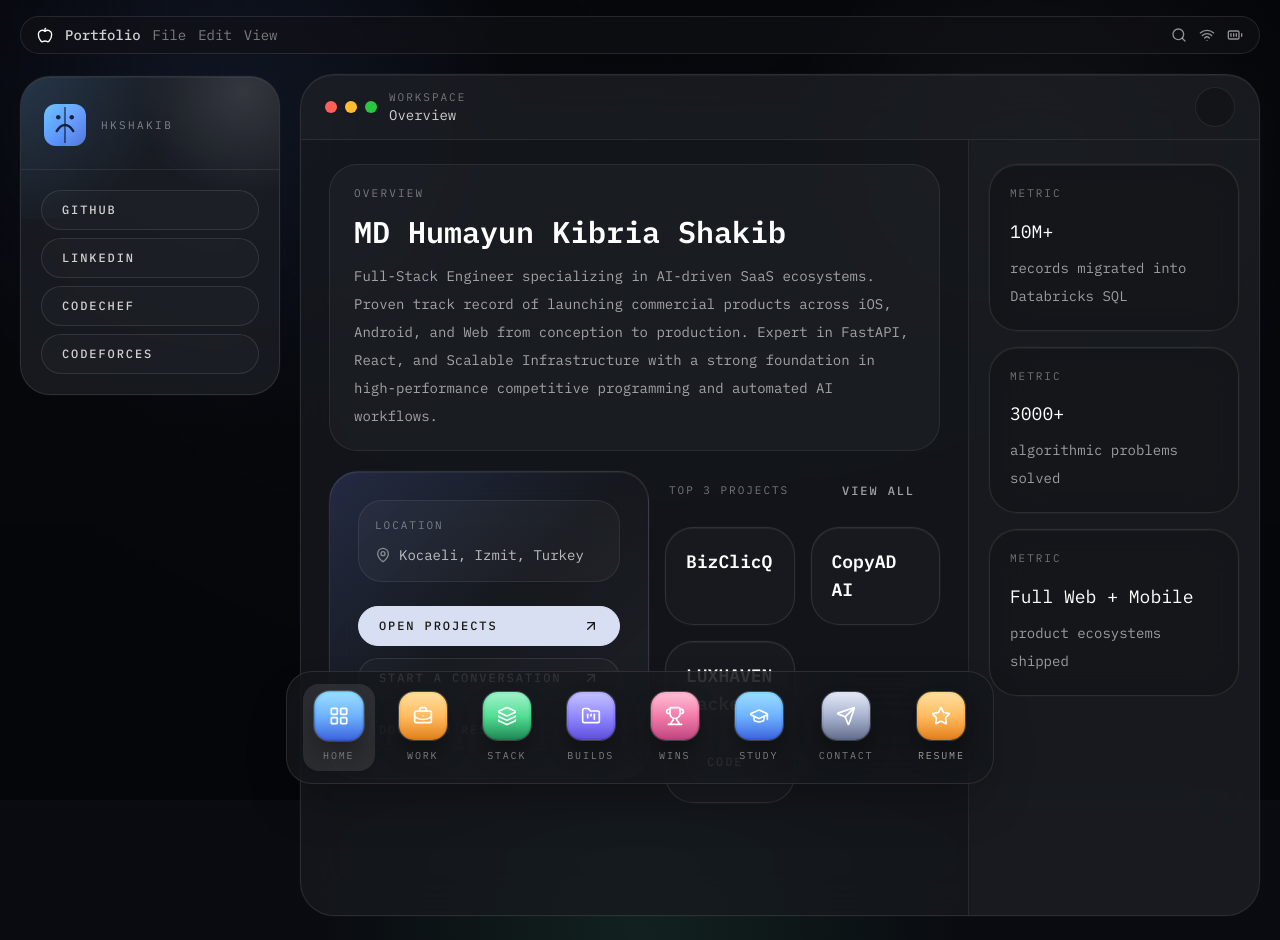
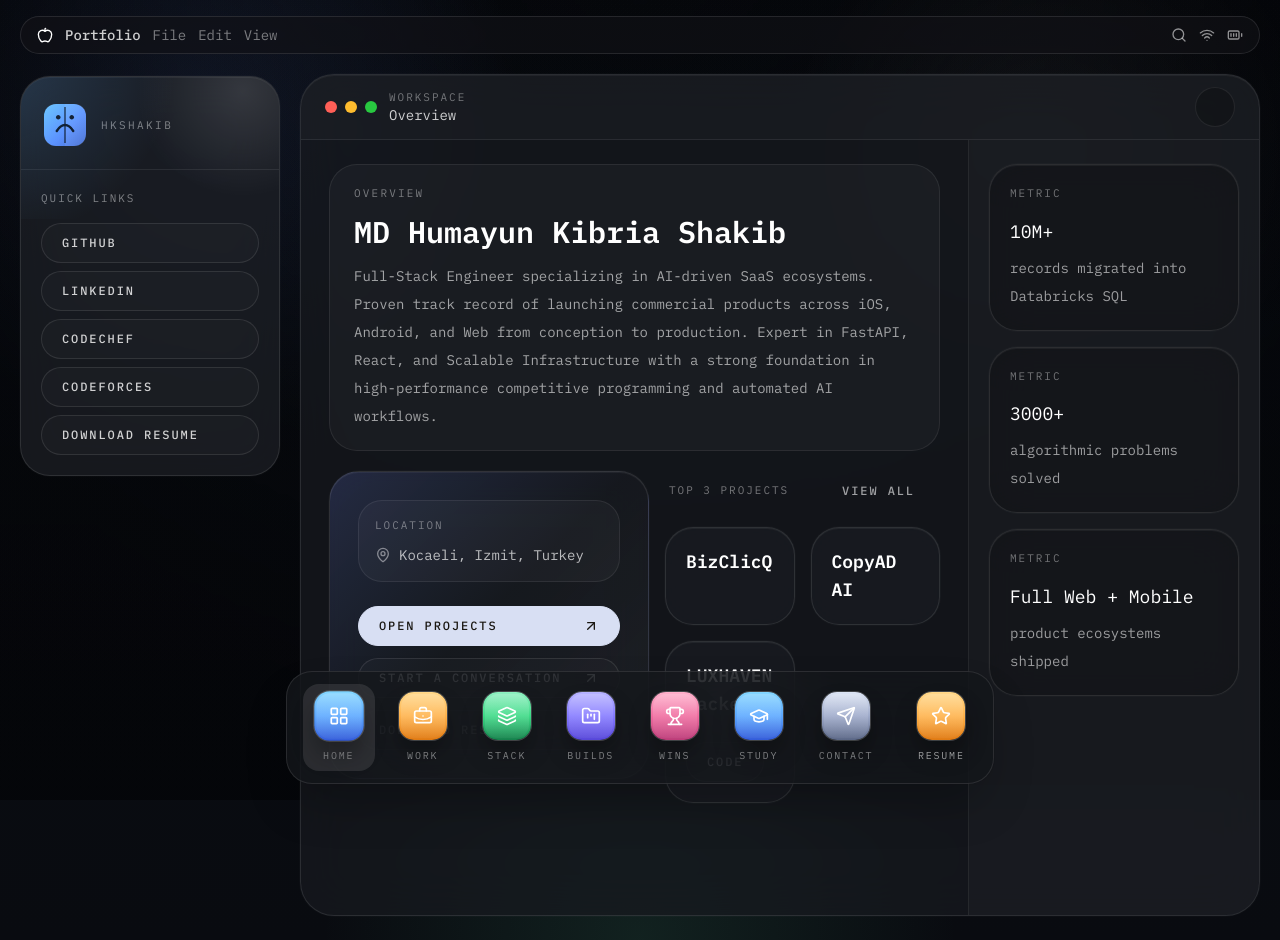
Before and after one commit to hkshakib/portfolio, a React (Vite) app: page / in a window 1280 px wide. Built offline with nearby package versions, Linux system fonts and the light colour scheme.

Commit message:
Add resume link to sidebar

```diff
--- a/src/components/os/DesktopShell.jsx
+++ b/src/components/os/DesktopShell.jsx
@@ -26,6 +26,9 @@ export default function DesktopShell({ children }) {
                 </div>
               </div>
               <div className="border-t border-white/[0.08] px-5 py-5">
+                <p className="mb-4 text-[11px] uppercase tracking-[0.18em] text-white/[0.45]">
+                  Quick links
+                </p>
                 <div className="grid gap-2">
                   {socialLinks.map((link) => (
                     <Button
@@ -37,6 +40,14 @@ export default function DesktopShell({ children }) {
                       {link.label}
                     </Button>
                   ))}
+                  <Button
+                    href={portfolio.resume}
+                    newTab
+                    variant="secondary"
+                    className="w-full justify-between text-white/80"
+                  >
+                    Download Resume
+                  </Button>
                 </div>
               </div>
             </Card>
```
